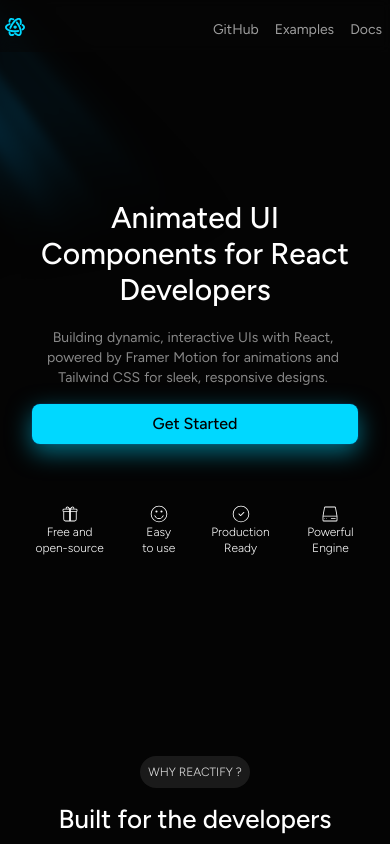
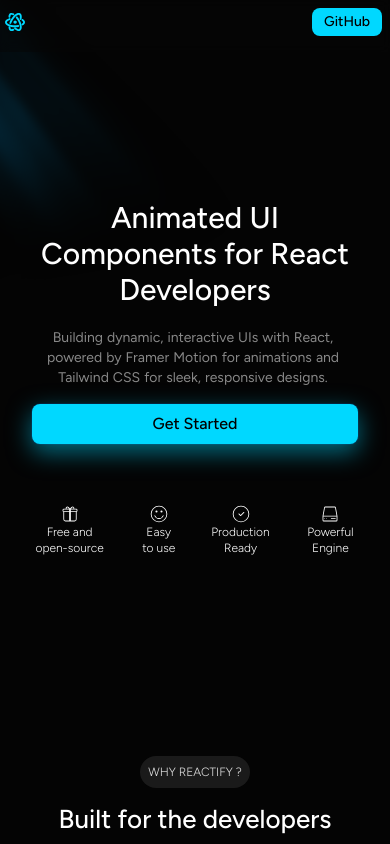
Before and after one commit to EnisZekiqi/Reactify, a React (Vite) app: page / in a window 390 px wide. Shown: the top 844 px of the page. Built offline with nearby package versions, Linux system fonts and the light colour scheme; a web font is replaced by a local one.

Commit message:
reupdated navbar , changed links

```diff
--- a/src/App.jsx
+++ b/src/App.jsx
@@ -211,7 +211,7 @@
               scale: 0.95,
             }}
           >
-            <Link to="/docs"> Get Started</Link>
+            <Link to="/example/simple-text"> Get Started</Link>
           </motion.button>
         </motion.div>
         {/* Tooltip Logos */}
--- a/src/components/Ending.jsx
+++ b/src/components/Ending.jsx
@@ -117,7 +117,7 @@
               scale: 0.95,
             }}
           >
-            <a href="/docs">Get Started</a>
+            <a href="/docs">Check Docs</a>
           </motion.button>
           <motion.p
             initial={{ opacity: 0 }}
--- a/src/components/Navbar.jsx
+++ b/src/components/Navbar.jsx
@@ -3,9 +3,9 @@
 const Navbar = () => {
   return (
     <>
-      <div className="navbar flex justify-between fixed ">
+      <div className="navbar flex justify-between items-center fixed mt-4">
         <Link to="/">
-          <div className=" flex flex-row-reverse items-center  rounded-[10px] mt-4">
+          <div className=" flex flex-row-reverse items-center  rounded-[10px] ">
             <p className="hidden md:block text-white font-medium text-lg">
               Reactify
             </p>
@@ -51,7 +51,7 @@
             </motion.svg>
           </div>
         </Link>
-        <div className="flex items-center gap-4 text-sm font-normal mt-4">
+        <div className="hidden sm:flex items-center gap-4 text-sm font-normal mt-4">
           <a
             className="opacity-70 hover:opacity-100 transition-all duration-300"
             href="https://github.com/EnisZekiqi"
@@ -72,6 +72,7 @@
             Docs
           </Link>
         </div>
+        <a className="sm:hidden block"  href="https://github.com/EnisZekiqi/Reactify" target="_blank"><button className="bg-[#00d8ff] hover:bg-[#00adcc] text-black rounded-lg px-3 py-1 my-3 text-sm font-medium">GitHub</button></a>
       </div>
     </>
   );
```
